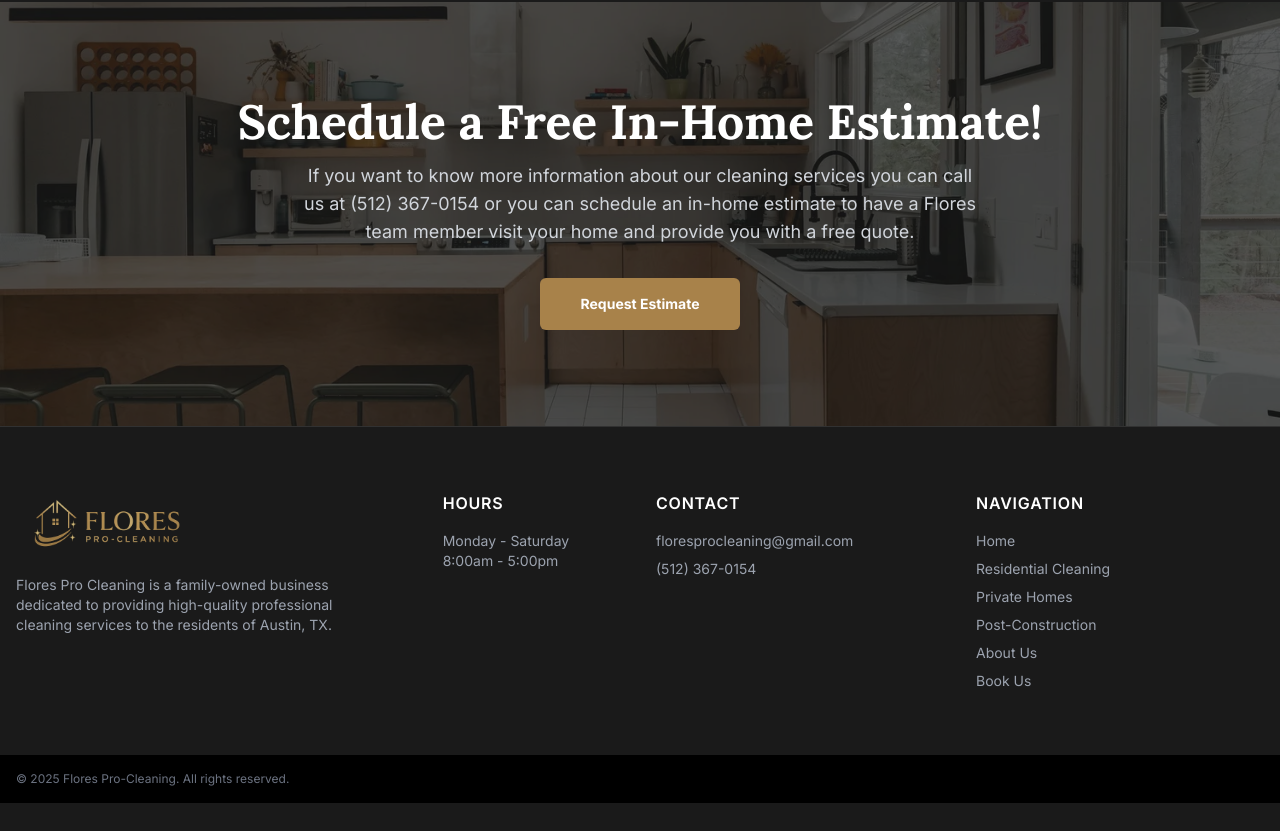
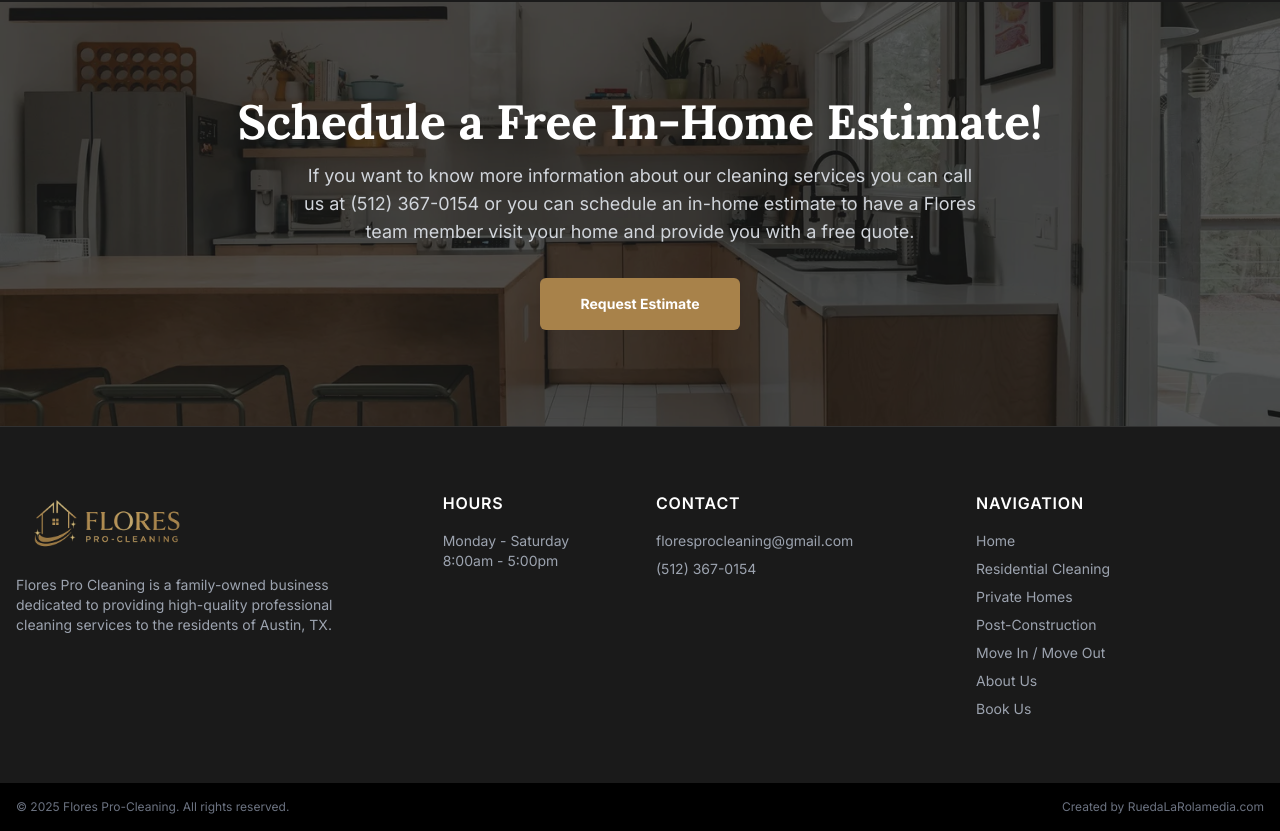
Before and after one commit to Arcanica11/Flores-Pro-Cleaning, a Next.js app: page /en in a window 1280 px wide. Shown: the part 3221-4052 px from the top of the page. Before the commit the page ends 4024 px from the top, so only its background shows below. Built offline with nearby package versions, Linux system fonts and the light colour scheme.

Commit message:
liks nav

```diff
--- a/src/components/sections/Footer.tsx
+++ b/src/components/sections/Footer.tsx
@@ -1,4 +1,4 @@
-// RUTA: src/components/sections/Footer.tsx (REEMPLAZO COMPLETO)
+// RUTA: src/components/sections/Footer.tsx (CORREGIDO - Enlaces de Servicios)
 import Link from 'next/link';
 import Image from 'next/image';
 import { getDictionary } from '@/lib/dictionary';
@@ -7,13 +7,27 @@
 export default async function Footer({ lang }: { lang: Locale }) {
   const dict = await getDictionary(lang);
   const t = dict.footer;
+  // NOTE: Acceder a los datos de servicios para obtener slugs
+  const servicesData = dict.services_page.services;
 
-  // Lista de enlaces de navegación completa, como en el sitio anterior
+  // FIX: Crear mapa de Título -> Slug para buscar fácilmente
+  const serviceSlugMap = servicesData.reduce((map, service) => {
+    map[service.title] = service.slug;
+    return map;
+  }, {} as Record<string, string>);
+
+  // FIX: Mapear títulos en español/inglés a sus contrapartes en inglés (claves del mapa) si es necesario,
+  // O buscar directamente en servicesData por título localizado si el diccionario es consistente.
+  // Asumiremos que los títulos en navLinks coinciden con los títulos en servicesData para el idioma actual.
+
+  // Lista de enlaces de navegación con hrefs corregidos
   const navLinks = [
     { name: dict.navbar.home, href: `/${lang}` },
-    { name: 'Residential Cleaning', href: `/${lang}/services` }, // Estos pueden apuntar a secciones o páginas específicas más adelante
-    { name: 'Private Homes', href: `/${lang}/services` },
-    { name: 'Post-Construction', href: `/${lang}/services` },
+    // FIX: Buscar slug basado en el título del diccionario para cada servicio
+    { name: servicesData.find(s => s.slug === 'residential-cleaning')?.title || 'Residential', href: `/${lang}/services/residential-cleaning` },
+    { name: servicesData.find(s => s.slug === 'private-homes')?.title || 'Private Homes', href: `/${lang}/services/private-homes` },
+    { name: servicesData.find(s => s.slug === 'post-construction')?.title || 'Post-Construction', href: `/${lang}/services/post-construction` },
+    { name: servicesData.find(s => s.slug === 'move-in-out')?.title || 'Move In / Out', href: `/${lang}/services/move-in-out` }, // Añadir más si es necesario (Eco-Friendly?)
     { name: dict.navbar.about, href: `/${lang}/about` },
     { name: dict.navbar.book, href: `/${lang}/agendar-visita` },
   ];
@@ -23,14 +37,14 @@
       <div className="container mx-auto px-4 py-16">
         <div className="grid grid-cols-1 md:grid-cols-4 lg:grid-cols-12 gap-8">
 
-          {/* Columna 1: Logo y Descripción (más ancha) */}
+          {/* Columna 1: Logo y Descripción */}
           <div className="space-y-4 lg:col-span-4">
             <Link href={`/${lang}`}>
               <Image
-                src="/floresLogoWeb.png"
+                src="/floresLogoWeb.png" // Asegúrate que la ruta del logo sea correcta
                 alt="Flores Pro-Cleaning Logo"
                 width={180}
-                height={45}
+                height={45} // Ajusta si es necesario
                 className="opacity-90"
               />
             </Link>
@@ -45,10 +59,10 @@
 
           {/* Columna 3: Contacto */}
           <div className="lg:col-span-3">
-             <h3 className="font-semibold text-white mb-4 uppercase tracking-wider">CONTACT</h3>
+             <h3 className="font-semibold text-white mb-4 uppercase tracking-wider">CONTACT</h3> {/* Podría venir del diccionario */}
              <ul className="space-y-2 text-sm">
                 <li><a href={`mailto:${t.contact_email}`} className="hover:text-primary transition-colors">{t.contact_email}</a></li>
-                <li><a href={`tel:${t.contact_phone}`} className="hover:text-primary transition-colors">{t.contact_phone}</a></li>
+                <li><a href={`tel:+1${t.contact_phone.replace(/\D/g, '')}`} className="hover:text-primary transition-colors">{t.contact_phone}</a></li> {/* FIX: Añadir prefijo tel:+1 */}
              </ul>
           </div>
 
@@ -58,6 +72,7 @@
             <ul className="space-y-2 text-sm">
               {navLinks.map((link) => (
                 <li key={link.name}>
+                  {/* FIX: Usar Link de Next para navegación interna */}
                   <Link href={link.href} className="hover:text-primary transition-colors">
                     {link.name}
                   </Link>
@@ -68,11 +83,11 @@
         </div>
       </div>
 
-      {/* Línea final de créditos que solicitaste */}
+      {/* Línea final de créditos */}
       <div className="bg-black py-4">
         <div className="container mx-auto px-4 text-center text-xs text-gray-500 flex flex-col sm:flex-row justify-between">
            <span>{t.copyright}</span>
-           <span>{t.credits}</span>
+           <span>{t.credits}</span> {/* Asegúrate que t.credits tenga valor si quieres mostrar algo */}
         </div>
       </div>
     </footer>
--- a/src/components/sections/Hero.tsx
+++ b/src/components/sections/Hero.tsx
@@ -22,9 +22,6 @@
 // --- Fin Animaciones ---
 
 export default function Hero({ lang, title, subtitle }: HeroProps) {
-
-  // FIX: Añadir console.log para ver las props recibidas DENTRO del componente Hero
-  console.log('[Hero.tsx] Props recibidas:', { lang, title, subtitle });
 
   // Usar directamente las props o fallbacks
   const displayTitle = title ?? " ";
--- a/src/components/sections/WhyUs.tsx
+++ b/src/components/sections/WhyUs.tsx
@@ -46,7 +46,7 @@
             <p className="text-gray-600 leading-relaxed mb-8">
               {dictionary.description}
             </p>
-            <Button href={`/${lang}/services`}>
+            <Button href={`/${lang}/about`}>
               {dictionary.button}
             </Button>
           </div>
--- a/src/dictionaries/en.js
+++ b/src/dictionaries/en.js
@@ -103,7 +103,7 @@
     "contact_email": "floresprocleaning@gmail.com",
     "contact_phone": "(512) 367-0154",
     "copyright": "© 2025 Flores Pro-Cleaning. All rights reserved.",
-    "credits": ""
+    "credits": "Created by RuedaLaRolamedia.com"
   },
   "services_page": {
     "title": "Our Services",
--- a/src/dictionaries/es.js
+++ b/src/dictionaries/es.js
@@ -103,7 +103,7 @@
     "contact_email": "floresprocleaning@gmail.com",
     "contact_phone": "(512) 367-0154",
     "copyright": "© 2025 Flores Pro-Cleaning. Todos los derechos reservados.",
-    "credits": ""
+    "credits": "Creado por RuedaLaRolamedia.com"
   },
   "services_page": {
     "title": "Nuestros Servicios",
```
